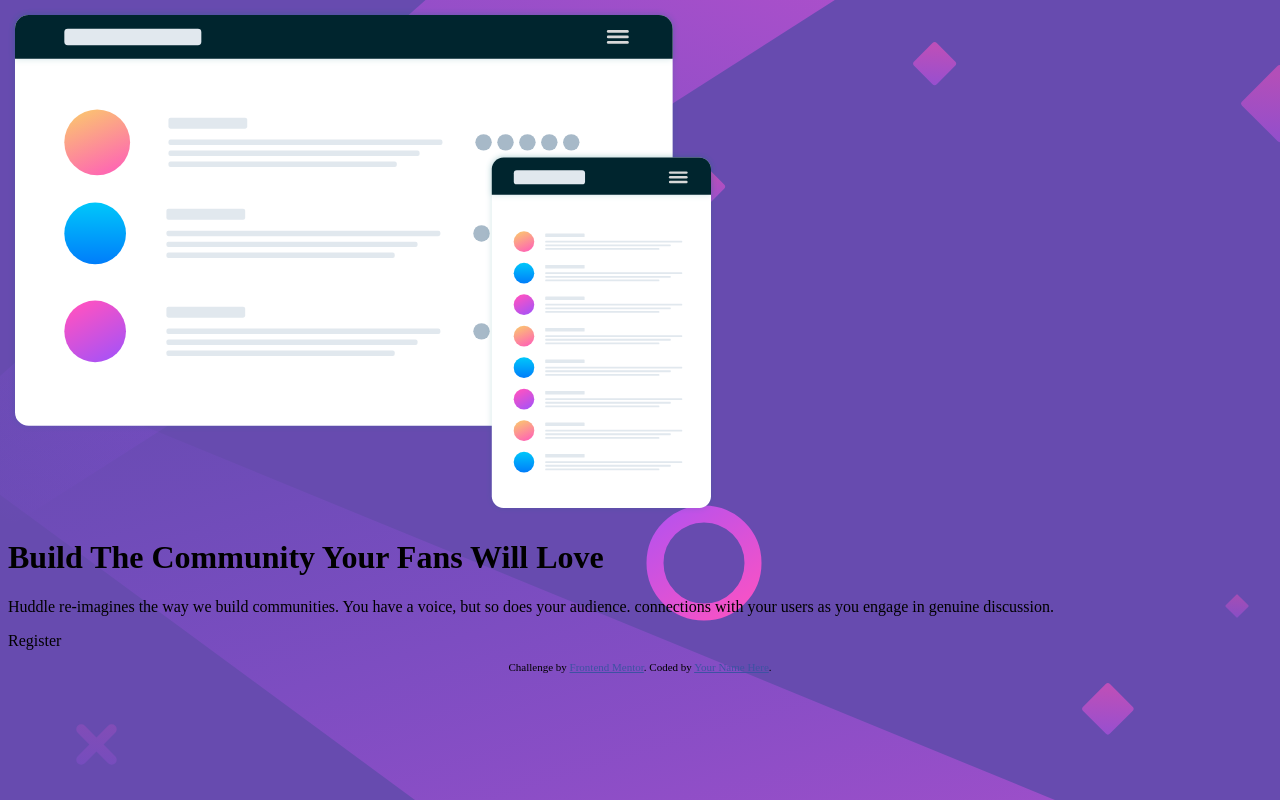
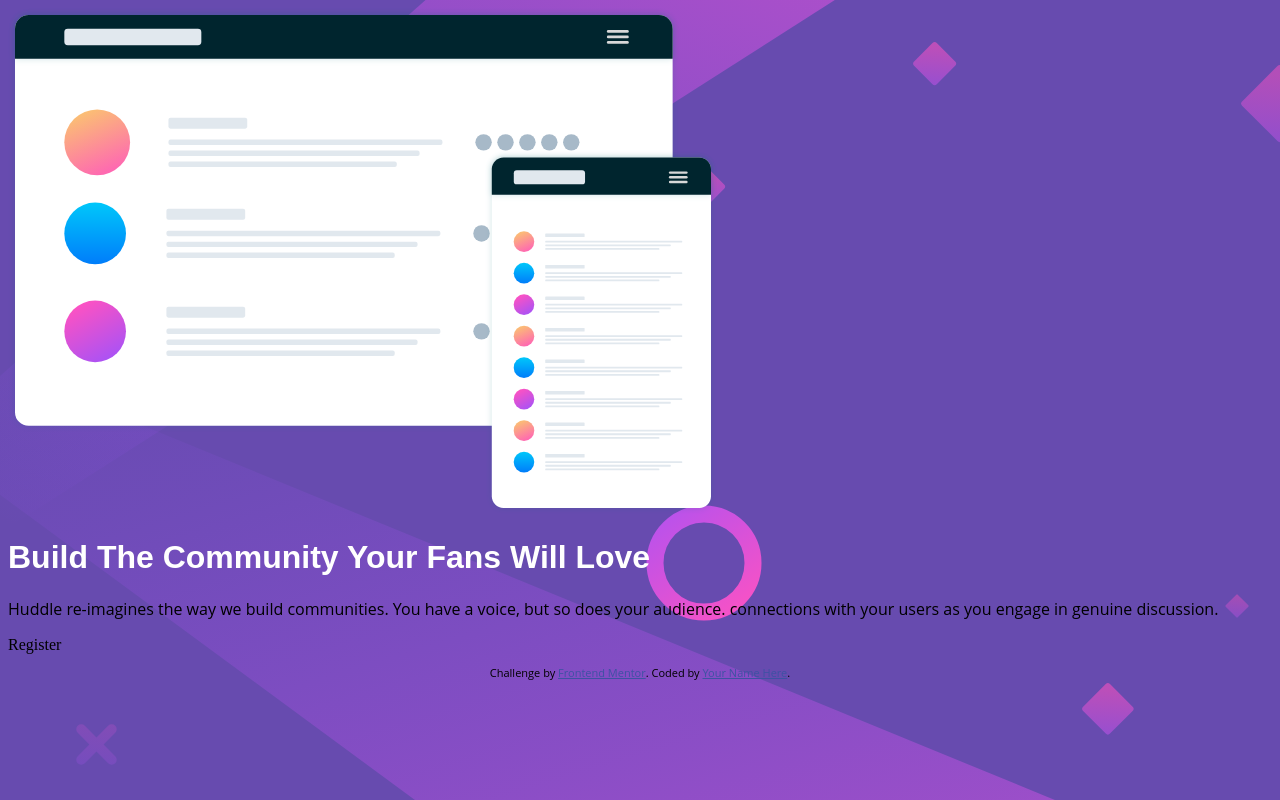
Before and after one commit to ingrish20/huddle-landing-page-ingrish20, a plain HTML site: page index.html in a window 1280 px wide. Drawn offline with Linux system fonts and the light colour scheme.

Commit message:
Change poppins h1

```diff
--- a/style.css
+++ b/style.css
@@ -3,3 +3,13 @@ body {
     background-color: hsl(257, 40%, 49%);
 
 }
+
+h1 {
+    font-family: 'Poppins', sans-serif;
+    font-weight: 600;
+    color: white;
+}
+
+p {
+    font-family: 'Open Sans', sans-serif;
+}
```
Also changed, not shown: index.html (+1 -2 lines).
